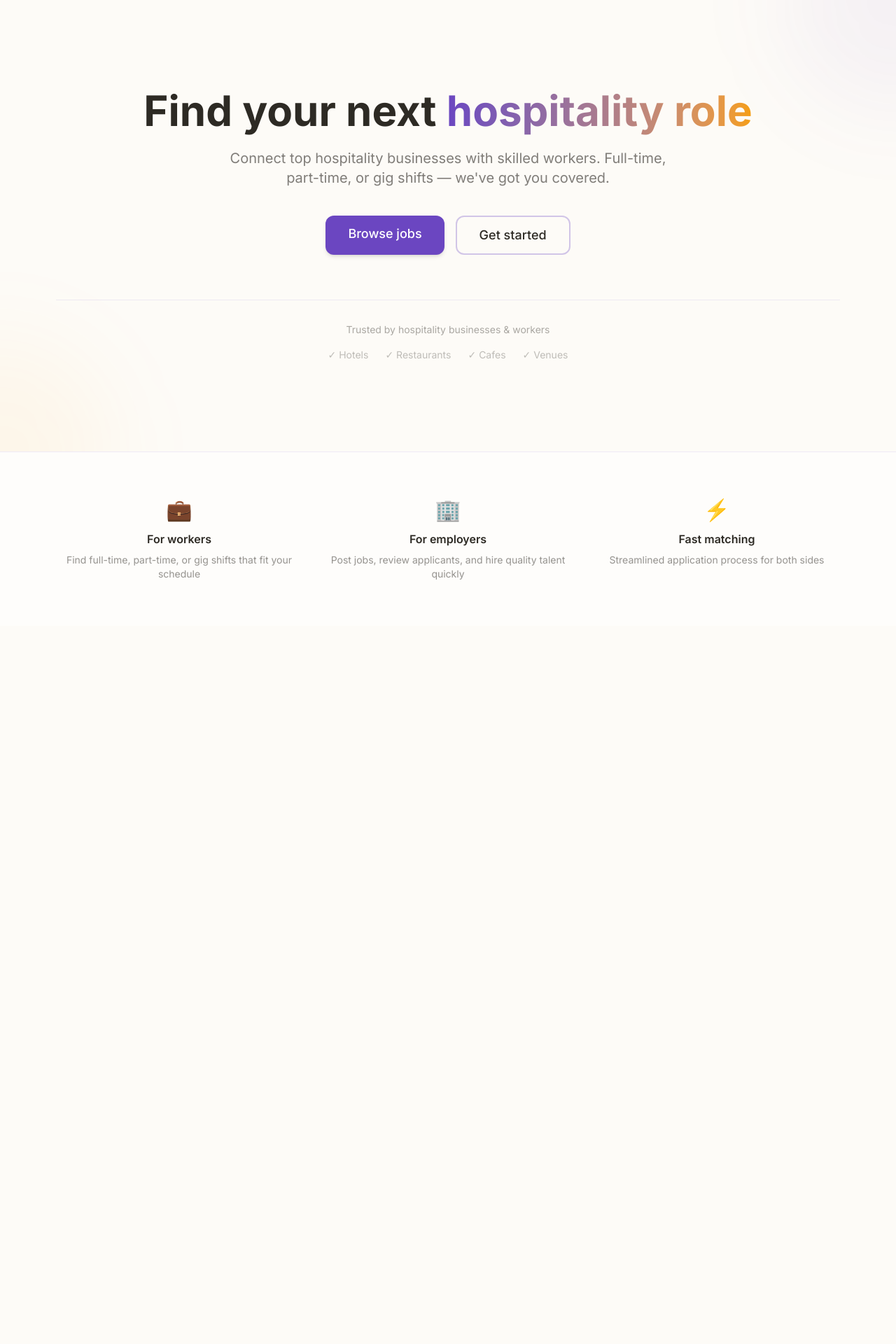
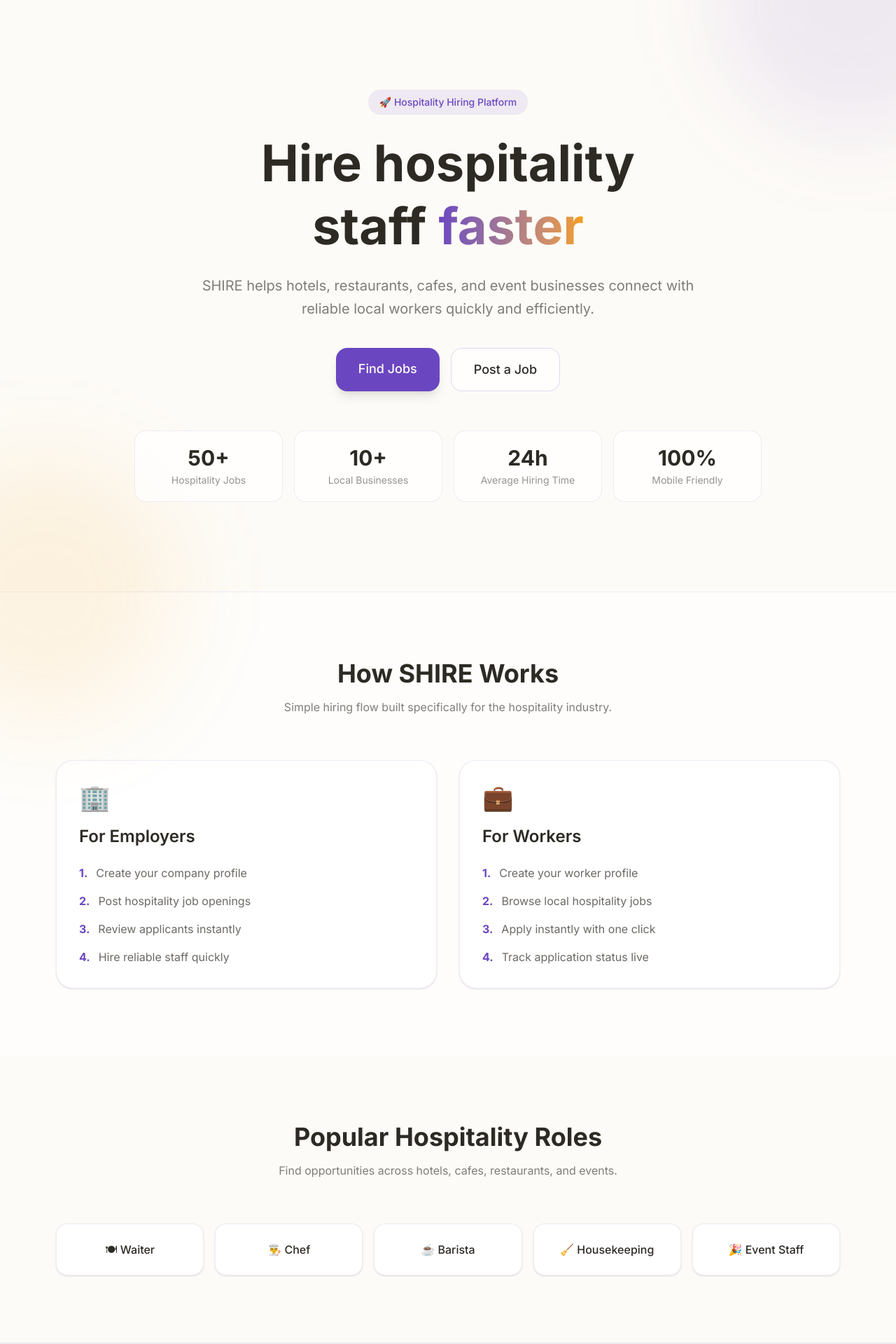
Before and after one commit to ibrahimh-max/SHIRE, a Next.js app: page / in a window 1280 px wide. Shown: the top 1920 px of the page at 70% size. Before the commit the page ends 894 px from the top, so only its background shows below. Built offline with nearby package versions, Linux system fonts and the light colour scheme.

Commit message:
landing page

```diff
--- a/src/app/page.tsx
+++ b/src/app/page.tsx
@@ -2,76 +2,237 @@ import Link from 'next/link';
 
 export default function HomePage() {
   return (
-    <main className="min-h-screen bg-background">
-      {/* Hero section */}
-      <div className="relative overflow-hidden">
-        {/* Decorative background elements */}
-        <div className="absolute top-0 right-0 -mr-40 -mt-40 w-80 h-80 bg-primary/5 rounded-full blur-3xl"></div>
-        <div className="absolute bottom-0 left-0 -ml-40 -mb-40 w-80 h-80 bg-accent/5 rounded-full blur-3xl"></div>
+    <main className="min-h-screen bg-background overflow-hidden">
 
-        <div className="relative max-w-6xl mx-auto px-4 py-20 md:py-32 text-center">
-          <h1 className="text-5xl md:text-6xl font-bold text-foreground mb-6">
-            Find your next{' '}
+      {/* HERO SECTION */}
+      <section className="relative">
+
+        {/* Background glow */}
+        <div className="absolute top-0 right-0 w-96 h-96 bg-primary/10 blur-3xl rounded-full -translate-y-1/2 translate-x-1/3"></div>
+        <div className="absolute bottom-0 left-0 w-96 h-96 bg-accent/10 blur-3xl rounded-full translate-y-1/2 -translate-x-1/3"></div>
+
+        <div className="relative max-w-6xl mx-auto px-4 py-24 md:py-32 text-center">
+
+          {/* Badge */}
+          <div className="inline-flex items-center gap-2 bg-primary/10 text-primary px-4 py-2 rounded-full text-sm font-medium mb-6">
+            🚀 Hospitality Hiring Platform
+          </div>
+
+          {/* Heading */}
+          <h1 className="text-5xl md:text-7xl font-bold text-foreground leading-tight mb-6">
+            Hire hospitality
+            <br />
+            staff{' '}
             <span className="bg-gradient-to-r from-primary to-accent bg-clip-text text-transparent">
-              hospitality role
+              faster
             </span>
           </h1>
 
-          <p className="text-xl text-foreground/60 max-w-2xl mx-auto mb-10">
-            Connect top hospitality businesses with skilled workers.
-            Full-time, part-time, or gig shifts — we&apos;ve got you covered.
+          {/* Subheading */}
+          <p className="text-lg md:text-xl text-foreground/60 max-w-3xl mx-auto mb-10 leading-relaxed">
+            SHIRE helps hotels, restaurants, cafes, and event businesses
+            connect with reliable local workers quickly and efficiently.
+          </p>
+
+          {/* CTA Buttons */}
+          <div className="flex flex-col sm:flex-row gap-4 justify-center mb-14">
+
+            <Link
+              href="/jobs"
+              className="bg-primary text-white px-8 py-4 rounded-2xl font-medium text-lg shadow-lg hover:scale-[1.02] transition-all"
+            >
+              Find Jobs
+            </Link>
+
+            <Link
+              href="/signup"
+              className="border border-primary/20 bg-white/70 backdrop-blur text-foreground px-8 py-4 rounded-2xl font-medium text-lg hover:bg-primary/5 transition-all"
+            >
+              Post a Job
+            </Link>
+
+          </div>
+
+          {/* Quick Stats */}
+          <div className="grid grid-cols-2 md:grid-cols-4 gap-4 max-w-4xl mx-auto">
+
+            <div className="bg-white/70 backdrop-blur border border-primary/10 rounded-2xl p-5">
+              <p className="text-3xl font-bold text-foreground">50+</p>
+              <p className="text-sm text-foreground/50 mt-1">Hospitality Jobs</p>
+            </div>
+
+            <div className="bg-white/70 backdrop-blur border border-primary/10 rounded-2xl p-5">
+              <p className="text-3xl font-bold text-foreground">10+</p>
+              <p className="text-sm text-foreground/50 mt-1">Local Businesses</p>
+            </div>
+
+            <div className="bg-white/70 backdrop-blur border border-primary/10 rounded-2xl p-5">
+              <p className="text-3xl font-bold text-foreground">24h</p>
+              <p className="text-sm text-foreground/50 mt-1">Average Hiring Time</p>
+            </div>
+
+            <div className="bg-white/70 backdrop-blur border border-primary/10 rounded-2xl p-5">
+              <p className="text-3xl font-bold text-foreground">100%</p>
+              <p className="text-sm text-foreground/50 mt-1">Mobile Friendly</p>
+            </div>
+
+          </div>
+        </div>
+      </section>
+
+      {/* HOW IT WORKS */}
+      <section className="py-24 border-t border-primary/10 bg-white/40">
+        <div className="max-w-6xl mx-auto px-4">
+
+          <div className="text-center mb-16">
+            <h2 className="text-4xl font-bold text-foreground mb-4">
+              How SHIRE Works
+            </h2>
+
+            <p className="text-foreground/60 max-w-2xl mx-auto">
+              Simple hiring flow built specifically for the hospitality industry.
+            </p>
+          </div>
+
+          <div className="grid md:grid-cols-2 gap-8">
+
+            {/* Employers */}
+            <div className="bg-white rounded-3xl border border-primary/10 shadow-sm p-8">
+              <div className="text-4xl mb-5">🏢</div>
+
+              <h3 className="text-2xl font-semibold mb-6">
+                For Employers
+              </h3>
+
+              <div className="space-y-4 text-foreground/70">
+
+                <div className="flex items-start gap-3">
+                  <span className="font-bold text-primary">1.</span>
+                  <p>Create your company profile</p>
+                </div>
+
+                <div className="flex items-start gap-3">
+                  <span className="font-bold text-primary">2.</span>
+                  <p>Post hospitality job openings</p>
+                </div>
+
+                <div className="flex items-start gap-3">
+                  <span className="font-bold text-primary">3.</span>
+                  <p>Review applicants instantly</p>
+                </div>
+
+                <div className="flex items-start gap-3">
+                  <span className="font-bold text-primary">4.</span>
+                  <p>Hire reliable staff quickly</p>
+                </div>
+
+              </div>
+            </div>
+
+            {/* Workers */}
+            <div className="bg-white rounded-3xl border border-primary/10 shadow-sm p-8">
+              <div className="text-4xl mb-5">💼</div>
+
+              <h3 className="text-2xl font-semibold mb-6">
+                For Workers
+              </h3>
+
+              <div className="space-y-4 text-foreground/70">
+
+                <div className="flex items-start gap-3">
+                  <span className="font-bold text-primary">1.</span>
+                  <p>Create your worker profile</p>
+                </div>
+
+                <div className="flex items-start gap-3">
+                  <span className="font-bold text-primary">2.</span>
+                  <p>Browse local hospitality jobs</p>
+                </div>
+
+                <div className="flex items-start gap-3">
+                  <span className="font-bold text-primary">3.</span>
+                  <p>Apply instantly with one click</p>
+                </div>
+
+                <div className="flex items-start gap-3">
+                  <span className="font-bold text-primary">4.</span>
+                  <p>Track application status live</p>
+                </div>
+
+              </div>
+            </div>
+
+          </div>
+        </div>
+      </section>
+
+      {/* JOB CATEGORIES */}
+      <section className="py-24">
+        <div className="max-w-6xl mx-auto px-4">
+
+          <div className="text-center mb-16">
+            <h2 className="text-4xl font-bold mb-4">
+              Popular Hospitality Roles
+            </h2>
+
+            <p className="text-foreground/60">
+              Find opportunities across hotels, cafes, restaurants, and events.
+            </p>
+          </div>
+
+          <div className="grid grid-cols-2 md:grid-cols-5 gap-4">
+
+            {[
+              '🍽 Waiter',
+              '👨‍🍳 Chef',
+              '☕ Barista',
+              '🧹 Housekeeping',
+              '🎉 Event Staff',
+            ].map((role) => (
+              <div
+                key={role}
+                className="bg-white border border-primary/10 rounded-2xl p-6 text-center shadow-sm hover:shadow-md transition-all"
+              >
+                <p className="font-medium">{role}</p>
+              </div>
+            ))}
+
+          </div>
+        </div>
+      </section>
+
+      {/* FINAL CTA */}
+      <section className="py-24 border-t border-primary/10 bg-primary/5">
+        <div className="max-w-4xl mx-auto px-4 text-center">
+
+          <h2 className="text-4xl md:text-5xl font-bold mb-6">
+            Start hiring faster with SHIRE
+          </h2>
+
+          <p className="text-lg text-foreground/60 mb-10 max-w-2xl mx-auto">
+            Join the growing hospitality hiring network built for modern staffing needs.
           </p>
 
           <div className="flex flex-col sm:flex-row gap-4 justify-center">
+
+            <Link
+              href="/signup"
+              className="bg-primary text-white px-8 py-4 rounded-2xl font-medium shadow-lg hover:scale-[1.02] transition-all"
+            >
+              Get Started
+            </Link>
+
             <Link
               href="/jobs"
-              className="bg-primary text-white px-8 py-3 rounded-xl hover:bg-primary-dark transition-all font-medium shadow-md hover:shadow-lg text-lg"
+              className="border border-primary/20 bg-white px-8 py-4 rounded-2xl font-medium hover:bg-primary/5 transition-all"
             >
-              Browse jobs
+              Explore Jobs
             </Link>
-            <Link
-              href="/signup"
-              className="border-2 border-primary/30 text-foreground px-8 py-3 rounded-xl hover:border-primary/60 hover:bg-primary/5 transition-all font-medium text-lg"
-            >
-              Get started
-            </Link>
-          </div>
 
-          {/* Trust badges */}
-          <div className="mt-16 pt-8 border-t border-primary/10">
-            <p className="text-foreground/40 text-sm mb-4">Trusted by hospitality businesses & workers</p>
-            <div className="flex flex-wrap gap-6 justify-center text-foreground/30 text-sm">
-              <span>✓ Hotels</span>
-              <span>✓ Restaurants</span>
-              <span>✓ Cafes</span>
-              <span>✓ Venues</span>
-            </div>
           </div>
         </div>
-      </div>
+      </section>
 
-      {/* Features section (optional - adds credibility) */}
-      <div className="bg-white/50 border-t border-primary/10 py-16">
-        <div className="max-w-6xl mx-auto px-4">
-          <div className="grid md:grid-cols-3 gap-8 text-center">
-            <div>
-              <div className="text-3xl mb-3">💼</div>
-              <h3 className="font-semibold text-foreground mb-2">For workers</h3>
-              <p className="text-foreground/50 text-sm">Find full-time, part-time, or gig shifts that fit your schedule</p>
-            </div>
-            <div>
-              <div className="text-3xl mb-3">🏢</div>
-              <h3 className="font-semibold text-foreground mb-2">For employers</h3>
-              <p className="text-foreground/50 text-sm">Post jobs, review applicants, and hire quality talent quickly</p>
-            </div>
-            <div>
-              <div className="text-3xl mb-3">⚡</div>
-              <h3 className="font-semibold text-foreground mb-2">Fast matching</h3>
-              <p className="text-foreground/50 text-sm">Streamlined application process for both sides</p>
-            </div>
-          </div>
-        </div>
-      </div>
     </main>
   );
 }
```
